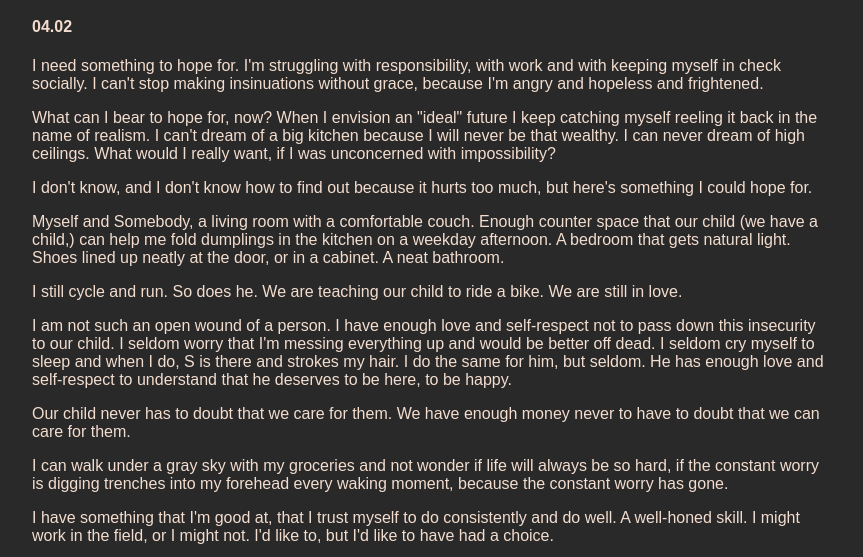
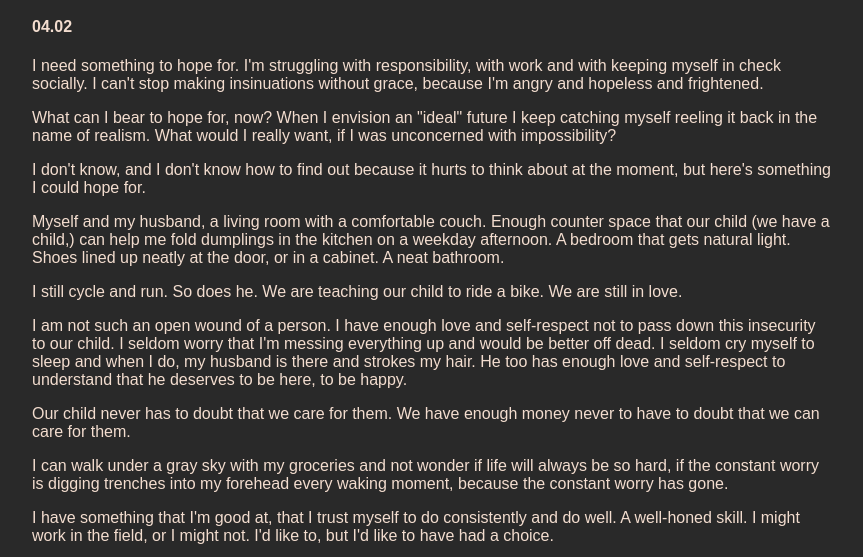
Before and after one commit to em97c/fixiebick, a plain HTML site: page pages/blogindex.html in a window 1280 px wide. Shown: the part 243-800 px from the top of the page, without its empty margins (208-1071 px from the left). Drawn offline with Linux system fonts and the light colour scheme.

Commit message:
Edit latest blog entry

```diff
--- a/pages/blogindex.html
+++ b/pages/blogindex.html
@@ -43,16 +43,15 @@
             </p>
             <p>
                 What can I bear to hope for, now?  When I envision an "ideal" future I keep catching
-                myself reeling it back in the name of realism.  I can't dream of a big kitchen because I
-                will never be that wealthy.  I can never dream of high ceilings.  What would I really
+                myself reeling it back in the name of realism. What would I really
                 want, if I was unconcerned with impossibility?
             </p>
             <p>
-                I don't know, and I don't know how to find out because it hurts too much, but here's something
+                I don't know, and I don't know how to find out because it hurts to think about at the moment, but here's something
                 I could hope for.
             </p>
             <p>
-                Myself and Somebody, a living room with a comfortable couch.  Enough counter space that our child (we
+                Myself and my husband, a living room with a comfortable couch.  Enough counter space that our child (we
                 have a child,) can help me fold dumplings in the kitchen on a weekday afternoon. A bedroom that
                 gets natural light.  Shoes lined up neatly at the door, or in a cabinet.  A neat bathroom.
             </p>
@@ -62,8 +61,8 @@
             <p>
                 I am not such an open wound of a person.  I have enough love and self-respect not to pass down this
                 insecurity to our child.  I seldom worry that I'm messing everything up and would be better off dead.
-                I seldom cry myself to sleep and when I do, S is there and strokes my hair.  I do the same for him,
-                but seldom.  He has enough love and self-respect to understand that he deserves to be here, to be happy.
+                I seldom cry myself to sleep and when I do, my husband is there and strokes my hair. He too has enough love
+                and self-respect to understand that he deserves to be here, to be happy.
             </p>
             <p>
                 Our child never has to doubt that we care for them.  We have enough money never to have to doubt that
```
